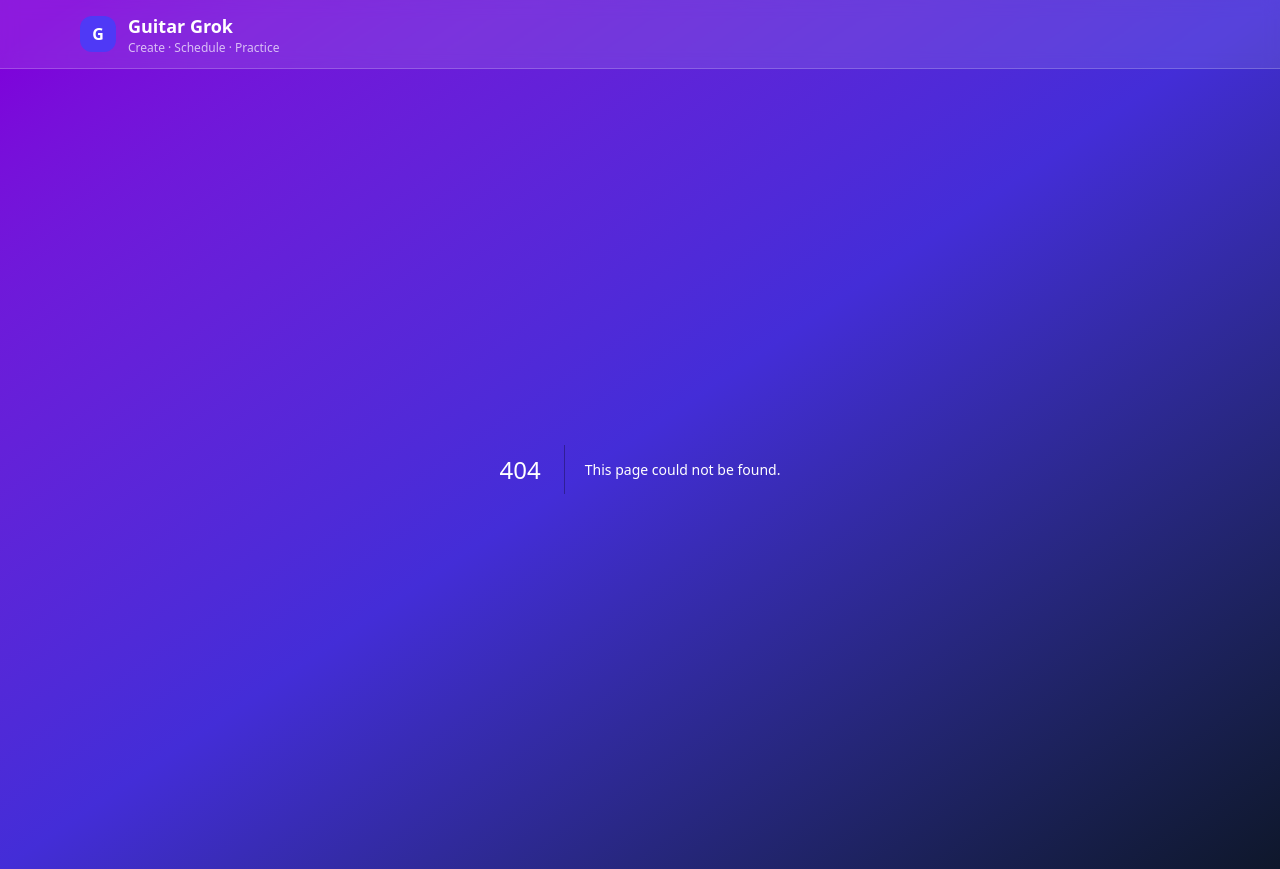
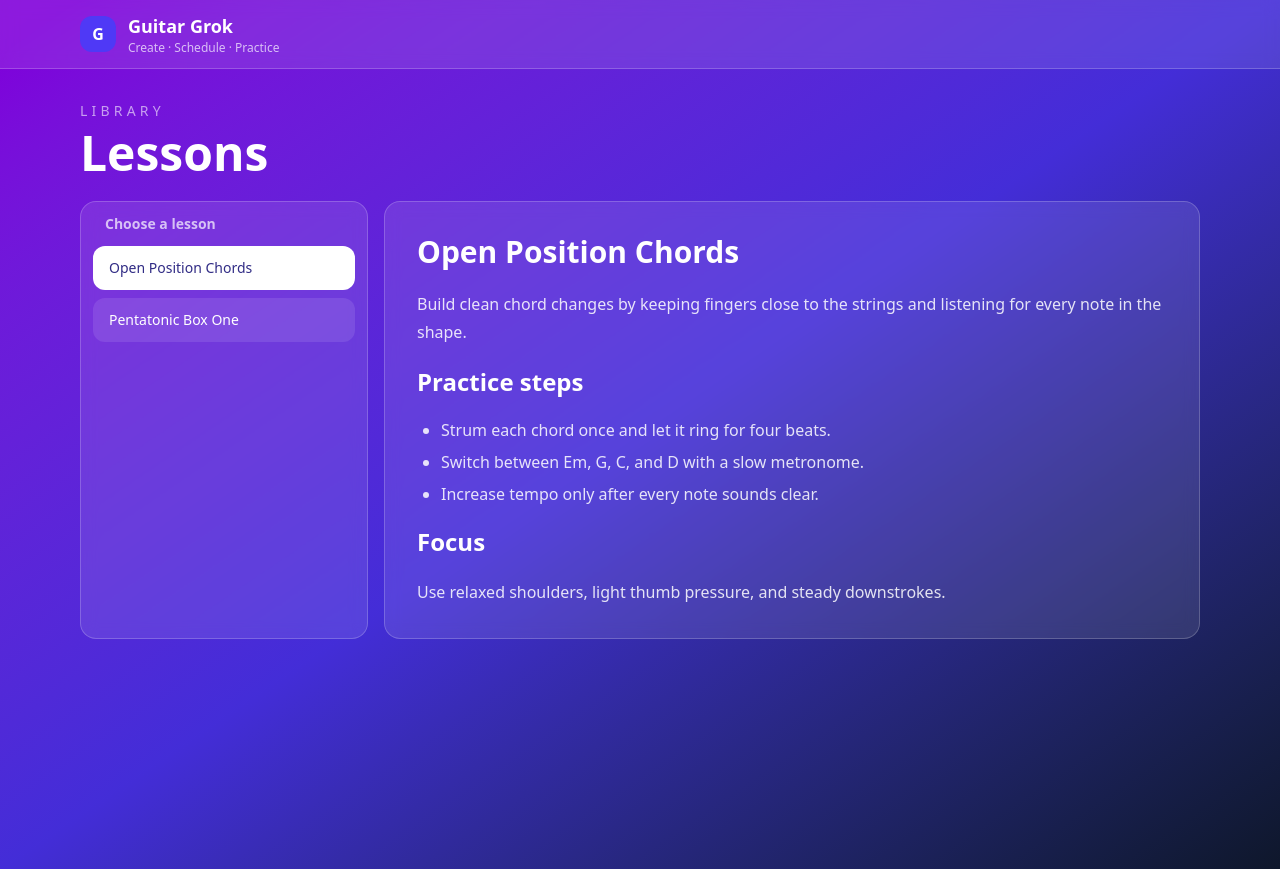
Before and after one commit to stesel/guitar-grok, a Next.js app: page /lessons in a window 1280 px wide. Before the commit this address had no page. Built offline with nearby package versions, Linux system fonts and the light colour scheme.

Commit message:
Add markdown lessons page

```diff
--- /dev/null
+++ b/app/lessons/page.tsx
@@ -0,0 +1,102 @@
+import type { Metadata } from "next";
+import Link from "next/link";
+import { getLesson, getLessons } from "@/src/lib/lessons";
+
+export const metadata: Metadata = {
+  title: "Lessons - Guitar Grok",
+  description: "Browse guitar lesson notes and practice plans",
+};
+
+interface LessonsPageProps {
+  searchParams?: {
+    lesson?: string;
+  };
+}
+
+function renderMarkdown(content: string) {
+  const blocks = content.split(/\n{2,}/).map((block) => block.trim()).filter(Boolean);
+
+  return blocks.map((block, index) => {
+    if (block.startsWith("# ")) {
+      return (
+        <h2 key={index} className="text-3xl font-bold">
+          {block.replace(/^#\s+/, "")}
+        </h2>
+      );
+    }
+
+    if (block.startsWith("## ")) {
+      return (
+        <h3 key={index} className="text-2xl font-semibold">
+          {block.replace(/^##\s+/, "")}
+        </h3>
+      );
+    }
+
+    if (block.startsWith("- ")) {
+      return (
+        <ul key={index} className="list-disc space-y-2 pl-6 text-white/85">
+          {block.split("\n").map((item) => (
+            <li key={item}>{item.replace(/^-\s+/, "")}</li>
+          ))}
+        </ul>
+      );
+    }
+
+    return (
+      <p key={index} className="leading-7 text-white/85">
+        {block}
+      </p>
+    );
+  });
+}
+
+export default async function LessonsPage({ searchParams }: LessonsPageProps) {
+  const lessons = await getLessons();
+  const selectedSlug = searchParams?.lesson ?? lessons[0]?.slug;
+  const selectedLesson = selectedSlug ? await getLesson(selectedSlug) : null;
+
+  return (
+    <main className="mx-auto flex min-h-screen w-full max-w-6xl flex-col gap-6 px-4 py-8">
+      <div>
+        <p className="text-sm uppercase tracking-[0.3em] text-white/60">Library</p>
+        <h1 className="mt-2 text-4xl font-bold md:text-5xl">Lessons</h1>
+      </div>
+
+      <div className="grid gap-4 md:grid-cols-[18rem_1fr]">
+        <nav
+          aria-label="Lessons"
+          className="rounded-2xl border border-white/20 bg-white/10 p-3 backdrop-blur"
+        >
+          <div className="mb-3 px-3 text-sm font-semibold text-white/70">Choose a lesson</div>
+          <div className="flex gap-2 overflow-x-auto md:flex-col md:overflow-visible">
+            {lessons.map((lesson) => {
+              const isSelected = lesson.slug === selectedLesson?.slug;
+
+              return (
+                <Link
+                  key={lesson.slug}
+                  href={`/lessons?lesson=${lesson.slug}`}
+                  aria-current={isSelected ? "page" : undefined}
+                  className={`whitespace-nowrap rounded-xl px-4 py-3 text-left text-sm font-medium transition focus:outline-none focus:ring-2 focus:ring-white/70 ${
+                    isSelected ? "bg-white text-indigo-900" : "bg-white/10 text-white hover:bg-white/20"
+                  }`}
+                >
+                  {lesson.title}
+                </Link>
+              );
+            })}
+          </div>
+        </nav>
+
+        <article className="rounded-2xl border border-white/20 bg-white/10 p-6 backdrop-blur md:p-8">
+          {selectedLesson ? (
+            <div className="space-y-5">{renderMarkdown(selectedLesson.content)}</div>
+          ) : (
+            <p className="text-white/80">Add Markdown files to content/lessons to create lessons.</p>
+          )}
+        </article>
+      </div>
+    </main>
+  );
+}
--- a/app/page.tsx
+++ b/app/page.tsx
@@ -8,6 +8,7 @@ interface HomeLink {
 
 const links: HomeLink[] = [
   { href: "/fretboard", title: "Fretboard", description: "Explore notes across the neck" },
+  { href: "/lessons", title: "Lessons", description: "Read lesson notes from Markdown files" },
   {
     href: "/metal-modes/root-b",
     title: "Metal Modes (B)",
--- /dev/null
+++ b/content/lessons/open-position-chords.md
@@ -0,0 +1,13 @@
+# Open Position Chords
+
+Build clean chord changes by keeping fingers close to the strings and listening for every note in the shape.
+
+## Practice steps
+
+- Strum each chord once and let it ring for four beats.
+- Switch between Em, G, C, and D with a slow metronome.
+- Increase tempo only after every note sounds clear.
+
+## Focus
+
+Use relaxed shoulders, light thumb pressure, and steady downstrokes.
--- /dev/null
+++ b/content/lessons/pentatonic-box-one.md
@@ -0,0 +1,13 @@
+# Pentatonic Box One
+
+The minor pentatonic box is a reliable map for riffs, fills, and first solos.
+
+## Pattern goals
+
+- Say the scale degrees as you play: 1, b3, 4, 5, b7.
+- Alternate pick across the full shape.
+- Create two-bar phrases instead of running the scale up and down.
+
+## Application
+
+Loop a simple backing groove and answer each phrase with a small variation.
--- /dev/null
+++ b/src/lib/lessons.ts
@@ -0,0 +1,71 @@
+import { readdir, readFile } from "node:fs/promises";
+import path from "node:path";
+
+export interface LessonSummary {
+  slug: string;
+  title: string;
+}
+
+export interface Lesson extends LessonSummary {
+  content: string;
+}
+
+const lessonsDirectory = path.join(process.cwd(), "content", "lessons");
+
+function fileNameToSlug(fileName: string): string {
+  return fileName.replace(/\.md$/, "");
+}
+
+function titleFromMarkdown(content: string, slug: string): string {
+  const heading = content
+    .split("\n")
+    .find((line) => line.trim().startsWith("# "))
+    ?.replace(/^#\s+/, "")
+    .trim();
+
+  if (heading) {
+    return heading;
+  }
+
+  return slug
+    .split("-")
+    .map((word) => word.charAt(0).toUpperCase() + word.slice(1))
+    .join(" ");
+}
+
+export async function getLessons(): Promise<LessonSummary[]> {
+  const files = await readdir(lessonsDirectory);
+  const markdownFiles = files.filter((file) => file.endsWith(".md")).sort();
+
+  return Promise.all(
+    markdownFiles.map(async (fileName) => {
+      const slug = fileNameToSlug(fileName);
+      const content = await readFile(path.join(lessonsDirectory, fileName), "utf8");
+
+      return {
+        slug,
+        title: titleFromMarkdown(content, slug),
+      };
+    }),
+  );
+}
+
+export async function getLesson(slug: string): Promise<Lesson | null> {
+  const safeSlug = slug.replace(/[^a-z0-9-]/gi, "");
+
+  if (!safeSlug) {
+    return null;
+  }
+
+  try {
+    const content = await readFile(path.join(lessonsDirectory, `${safeSlug}.md`), "utf8");
+
+    return {
+      slug: safeSlug,
+      title: titleFromMarkdown(content, safeSlug),
+      content,
+    };
+  } catch {
+    return null;
+  }
+}
```
